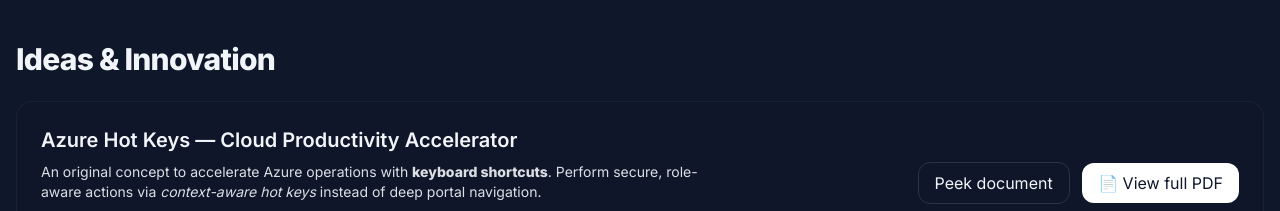
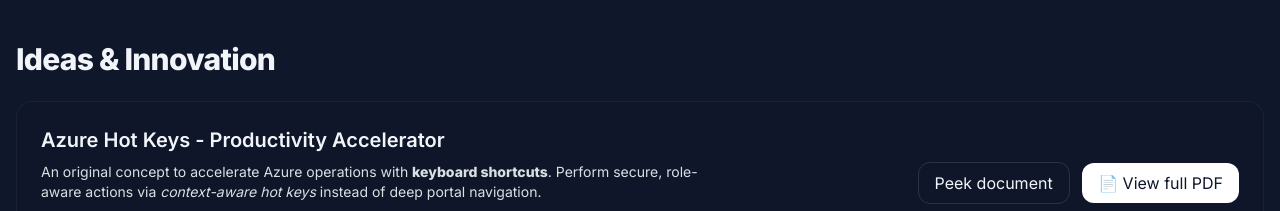
Before and after one commit to maulikMshah/Portfolio, a plain HTML site: page index.html in a window 1280 px wide. Shown: the part 1380-1591 px from the top of the page. Drawn offline with nearby package versions, Linux system fonts and the light colour scheme.

Commit message:
Update index.html

```diff
--- a/index.html
+++ b/index.html
@@ -168,7 +168,7 @@
       <!-- Front content -->
       <div class="flex flex-col md:flex-row md:items-center md:justify-between gap-4">
         <div>
-          <h3 class="text-xl font-semibold">Azure Hot Keys — Cloud Productivity Accelerator</h3>
+          <h3 class="text-xl font-semibold">Azure Hot Keys - Productivity Accelerator</h3>
           <p class="mt-2 text-sm opacity-90 max-w-2xl">
             An original concept to accelerate Azure operations with <strong>keyboard shortcuts</strong>.
             Perform secure, role-aware actions via <em>context-aware hot keys</em> instead of deep portal navigation.
```
